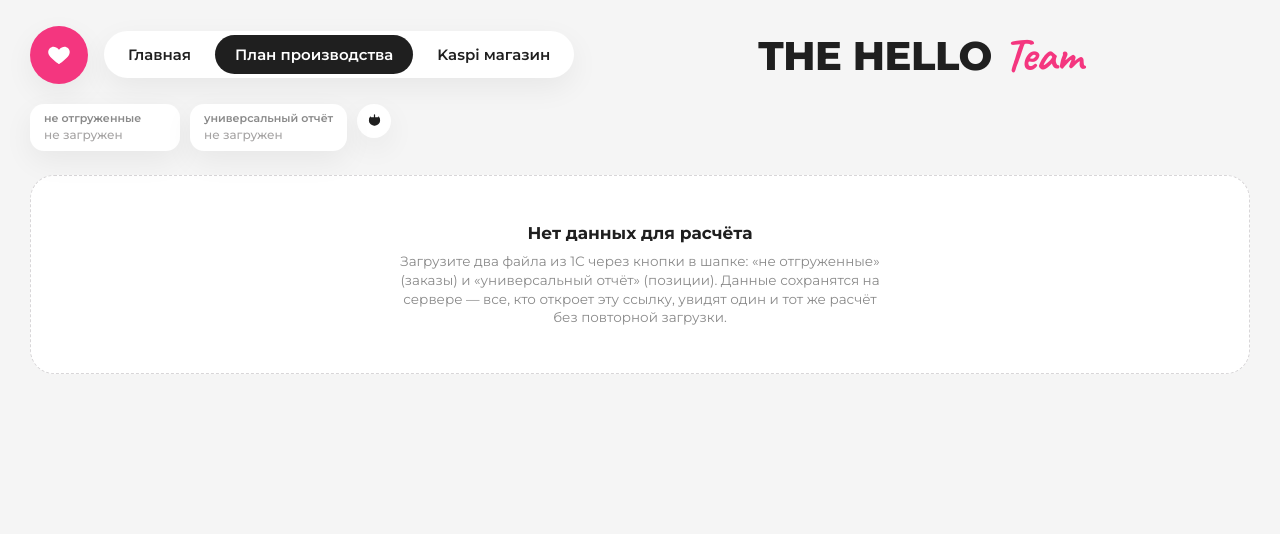
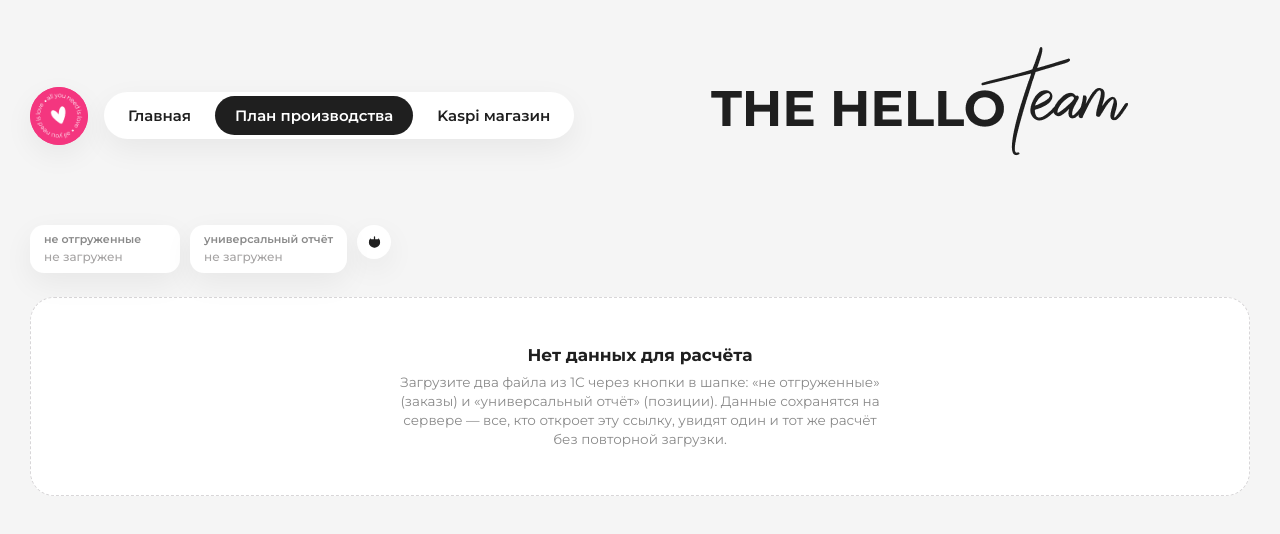
Before and after one commit to avnassonov-rgb/the-hello-team, a website: page public/app.html in a window 1280 px wide. Drawn offline with Linux system fonts and the light colour scheme; no server answers; a script that the page names is missing.

Commit message:
Add files via upload

```diff
--- a/public/app.html
+++ b/public/app.html
@@ -16,14 +16,14 @@
   </div>
 
   <div class="toprow no-print">
-    <div class="logo-mark"><svg class="icon" viewBox="0 0 24 24"><path d="M12 21s-7.2-4.6-10-9.1C.4 9.1 1.4 5.4 4.6 4.2 7 3.3 9.4 4.2 12 6.7c2.6-2.5 5-3.4 7.4-2.5 3.2 1.2 4.2 4.9 2.6 7.7C19.2 16.4 12 21 12 21z"/></svg></div>
+    <img class="logo-mark" src="/img/logo-badge.png" alt="THE HELLO Team" width="70" height="70">
     <nav class="tabbar">
       <button class="tab" data-tab="main">Главная</button>
       <button class="tab active" data-tab="plan">План производства</button>
       <button class="tab" data-tab="kaspi">Kaspi магазин</button>
     </nav>
     <div class="center">
-      <div class="wordmark" style="justify-content:center;display:flex;">THE HELLO<span class="script">Team</span></div>
+      <img class="wordmark-img" src="/img/wordmark.png" alt="THE HELLO Team">
     </div>
     <div>
       <div class="files">
```
